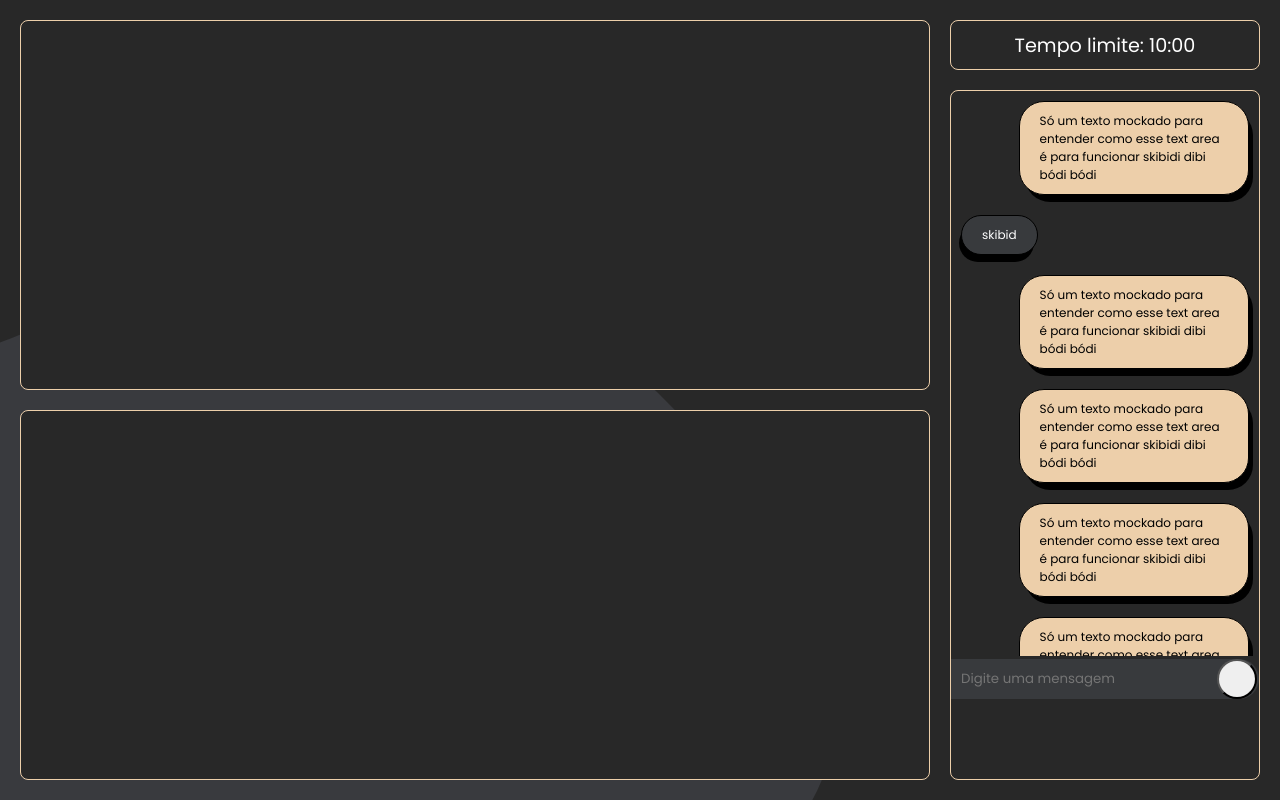
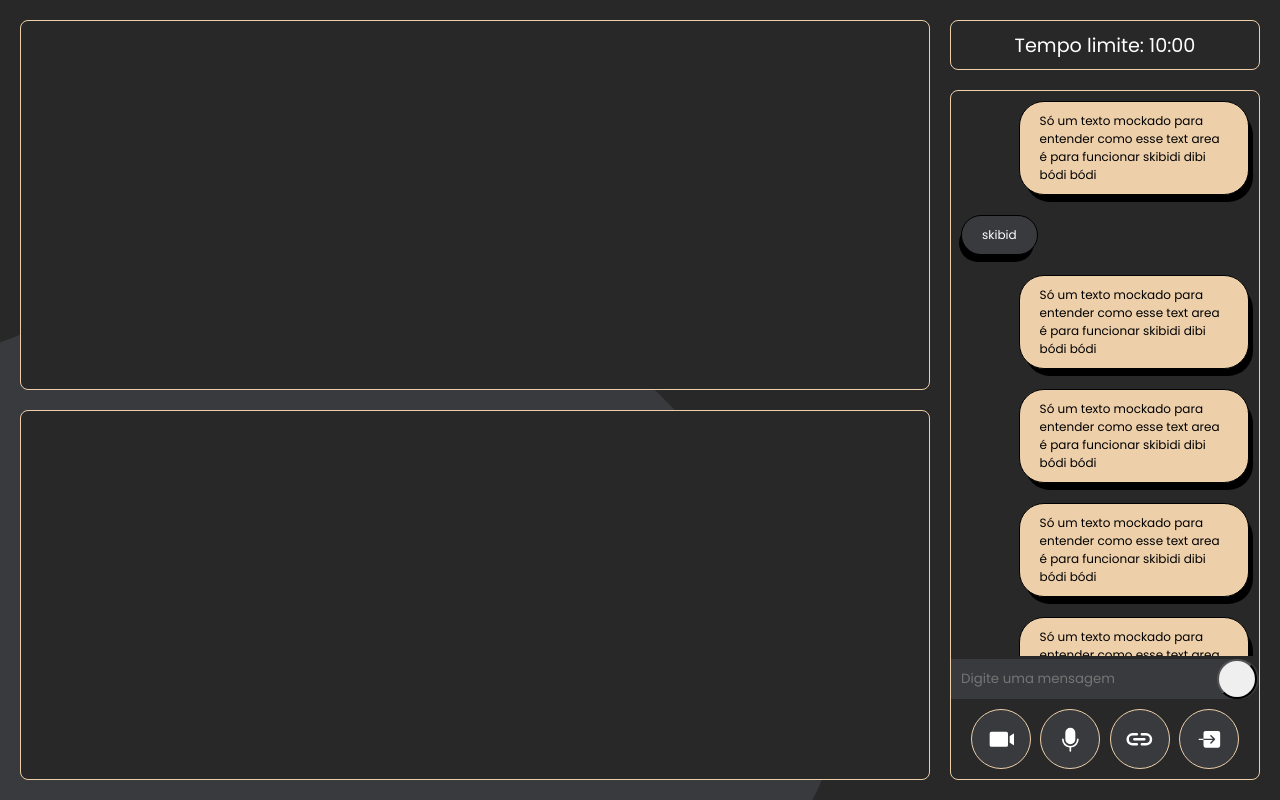
Before and after one commit to mmarcmartins/boraduo, an Astro site: page /room/1 in a window 1280 px wide. Built offline with nearby package versions, Linux system fonts and the light colour scheme; Astro itself is replaced by a stand-in of ours.

Commit message:
apply control button to room

```diff
--- a/package.json
+++ b/package.json
@@ -27,6 +27,7 @@
     "react": "^18.3.1",
     "react-dom": "^18.3.1",
     "react-hook-form": "^7.52.1",
+    "react-icons": "^5.5.0",
     "sass": "^1.77.8",
     "typescript": "^5.5.3",
     "zod": "^3.23.8"
--- a/src/components/HomeForm/index.tsx
+++ b/src/components/HomeForm/index.tsx
@@ -87,7 +87,6 @@ export const HomeForm = () => {
     const result = homeFormSchema(availableGames).safeParse(data);
     if(!result.success) return;
     console.log('passou');
-
   };
 
   return (
--- a/src/components/RoomReactive/index.tsx
+++ b/src/components/RoomReactive/index.tsx
@@ -1,20 +1,87 @@
-import { Chat } from './Chat';
-import './styles.scss';
+import {
+  PiVideoCameraFill,
+  PiVideoCameraSlashFill,
+  PiMicrophoneFill,
+  PiMicrophoneSlashFill,
+  PiLinkSimpleHorizontalBold,
+} from "react-icons/pi";
+import { IoIosExit } from "react-icons/io";
+
+import { Chat } from "./Chat";
+
+import { useReducer } from "react";
+import "./styles.scss";
+import ButtonControl from "./Chat/components/ButtonControl/ButtonControl";
+
+type ControlsState = {
+  camera: boolean;
+  microphone: boolean;
+};
+
+type ControlsAction = {
+  type: string;
+  payload: boolean;
+};
+
+const controlsReducer = (state: ControlsState, action: ControlsAction) => {
+  switch (action.type) {
+    case "TOGGLE_CAMERA":
+      return {
+        ...state,
+        camera: action.payload,
+      };
+    case "TOGGLE_MICROPHONE":
+      return {
+        ...state,
+        microphone: action.payload,
+      };
+    default:
+      return state;
+  }
+};
 
 export const RoomReactive = () => {
-    return(
+  const initialState: ControlsState = {
+    camera: true,
+    microphone: true,
+  };
+
+  const [{ camera, microphone }, dispatch] = useReducer(
+    controlsReducer,
+    initialState,
+  );
+
+  const iconConfig = {
+    size: '2em',
+    color: '#FFF'
+  }
+
+  return (
     <section className="room-grid">
-            <div className="video-grid">
+      <article className="video-grid">
         <div className="participant shelter"></div>
         <div className="participant shelter"></div>
-            </div>
+      </article>
       <div className="time-countdown shelter">
-                <span className='time-left'>Tempo limite: 10:00</span>
+        <span className="time-left">Tempo limite: 10:00</span>
       </div>
       <div className="room-controls shelter">
-                <Chat/>
-                <div className="controls"></div>
+        <Chat />
+        <div className="controls">
+          <ButtonControl className="camera">
+            {camera ? <PiVideoCameraFill {...iconConfig} /> : <PiVideoCameraSlashFill {...iconConfig}  />}
+          </ButtonControl>
+          <ButtonControl className="microphone">
+            {microphone ? <PiMicrophoneFill {...iconConfig}  /> : <PiMicrophoneSlashFill {...iconConfig}  />}
+          </ButtonControl>
+          <ButtonControl className="copy">
+            <PiLinkSimpleHorizontalBold {...iconConfig} {...iconConfig} />
+          </ButtonControl>
+          <ButtonControl className="exit">
+            <IoIosExit {...iconConfig} />
+          </ButtonControl>
+        </div>
       </div>
     </section>
-    )
-}
+  );
+};
--- a/src/components/RoomReactive/styles.scss
+++ b/src/components/RoomReactive/styles.scss
@@ -8,11 +8,13 @@
     grid-template-areas:
     "video-grid time-countdown"
     "video-grid room-controls";
+
     .video-grid{
         display: grid;
         grid-area: video-grid;
         gap: 20px;
     }
+
     .time-countdown{
         grid-area: time-countdown;
         display:flex;
@@ -28,7 +30,14 @@
         display: grid;
         grid-template-rows: 1fr 80px;
     }
+    .controls {
+        display:flex;
+        padding: 10px 20px;
+        justify-content: space-between;
+        align-items: center;
+    }
 }
+
 .shelter {
     background-color: #282828;
     border-radius: 8px;
```
Also changed, not shown: pnpm-lock.yaml. Lines whose indentation alone changed are shown as unchanged.
